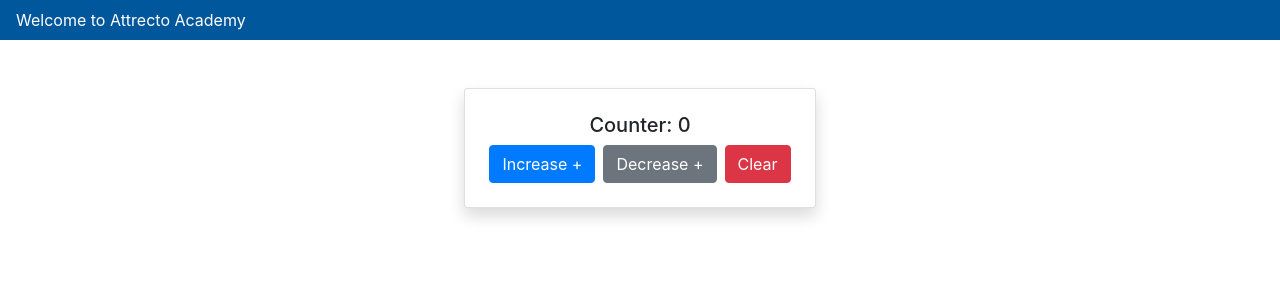
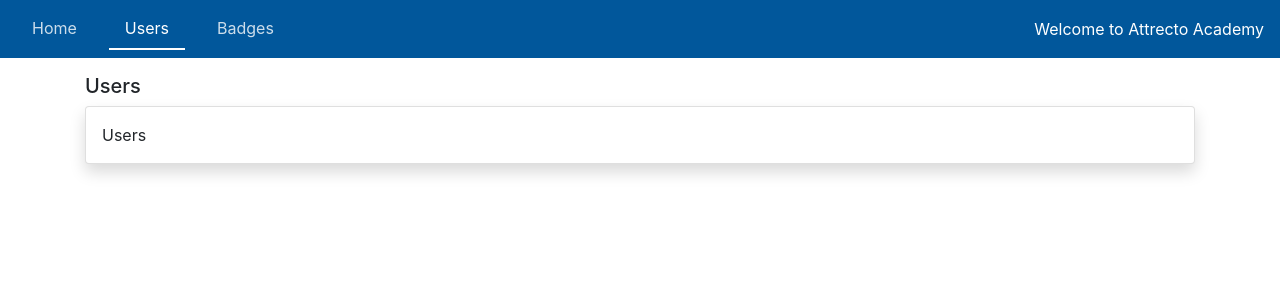
Before and after one commit to attrecto/Attrecto-Academy-JS-Frontend-2021, a React (Create React App) app: page /users in a window 1280 px wide. Shown: the top 300 px of the page. Built offline with nearby package versions, Linux system fonts and the light colour scheme.

Commit message:
Session 02

```diff
--- a/src/App.tsx
+++ b/src/App.tsx
@@ -1,57 +1,21 @@
 import React, { Component } from "react";
 import Navbar from "./components/navbar/Navbar";
+import { Switch, Route, Redirect } from "react-router";
+import Home from "./pages/Home/Home";
+import Users from "./pages/Users/Users";
+import Badges from "./pages/Badges/Badges";
 
-interface AppProps {}
-interface AppState {
-  counter: number;
-}
-
-class App extends Component<AppProps, AppState> {
-  readonly state: AppState = {
-    counter: 0,
-  };
-
-  setCounterValue = (increase: boolean) => {
-    this.setState((prevState) => {
-      const newValue = increase ? prevState.counter + 1 : prevState.counter - 1;
-      return { counter: newValue };
-    });
-  };
-
-  clearValue = () => {
-    this.setState({ counter: 0 });
-  };
-
+class App extends Component {
   render() {
     return (
       <div>
         <Navbar />
-        <div className="container d-flex justify-content-center">
-          <div className="card m-5 p-4 bg-white shadow text-center">
-            <h5>Counter: {this.state.counter}</h5>
-            <div className="d-flex">
-              <button
-                className="btn btn-primary"
-                onClick={() => {
-                  this.setCounterValue(true);
-                }}
-              >
-                Increase +
-              </button>
-              <button
-                className="btn btn-secondary mx-2"
-                onClick={() => {
-                  this.setCounterValue(false);
-                }}
-              >
-                Decrease +
-              </button>
-              <button className="btn btn-danger" onClick={this.clearValue}>
-                Clear
-              </button>
-            </div>
-          </div>
-        </div>
+        <Switch>
+          <Route path="/users" component={Users} />
+          <Route path="/badges" component={Badges} />
+          <Route path="/home" component={Home} />
+          <Redirect to="/home" />
+        </Switch>
       </div>
     );
   }
--- /dev/null
+++ b/src/components/navbar/Navbar.scss
@@ -0,0 +1,16 @@
+.nav-link {
+  color: white;
+  opacity: 0.8;
+  border-bottom: 2px solid transparent;
+  transition: 150ms ease-in border;
+
+  &:hover,
+  &.active {
+    opacity: 1;
+    color: white;
+  }
+
+  &.active {
+    border-bottom: 2px solid white;
+  }
+}
--- a/src/components/navbar/Navbar.tsx
+++ b/src/components/navbar/Navbar.tsx
@@ -1,11 +1,49 @@
 import React, { FC } from "react";
 import classNames from "classnames";
 import classes from "./Navbar.module.scss";
+import './Navbar.scss';
+import { NavLink } from "react-router-dom";
+
+interface RouteConfig {
+  link: string;
+  label: string;
+}
 
 const Navbar: FC = () => {
+  const routes: RouteConfig[] = [
+    {
+      link: "/home",
+      label: "Home",
+    },
+    {
+      link: "/users",
+      label: "Users",
+    },
+    {
+      link: "/badges",
+      label: "Badges",
+    },
+  ];
+
   return (
     <nav className={classNames("navbar", [classes.Navbar])}>
-      <div className="d-flex flex-grow-1">Welcome to Attrecto Academy</div>
+      <div className="d-flex align-items-center justify-content-between flex-grow-1">
+
+        <div className="d-flex">
+          {routes.map((route) => {
+            return (
+              <NavLink
+                key={route.link}
+                to={route.link}
+                className="nav-link mr-3"
+              >
+                {route.label}
+              </NavLink>
+            );
+          })}
+        </div>
+        Welcome to Attrecto Academy
+      </div>
     </nav>
   );
 };
--- /dev/null
+++ b/src/components/page/Page.tsx
@@ -0,0 +1,21 @@
+import React, { FC } from "react";
+import classNames from "classnames";
+
+interface PageProps {
+  title?: string;
+  noCard?: boolean;
+}
+
+const Page: FC<PageProps> = (props) => {
+  const { title, children, noCard } = props;
+  return (
+    <div className="container pt-3">
+      {title ? <h5>{title}</h5> : null}
+      <div className={classNames({ "card bg-white shadow p-3": !noCard })}>
+        {children}
+      </div>
+    </div>
+  );
+};
+
+export default Page;
--- /dev/null
+++ b/src/pages/Badges/Badges.tsx
@@ -0,0 +1,19 @@
+import React, { FC, useEffect, useState } from "react";
+import Page from "../../components/page/Page";
+import { BadgeModel } from "../../models/badge.model";
+import { badgeService } from "../../service/badges.service";
+
+const Badges: FC = () => {
+  const [badges, setBadges] = useState<BadgeModel[]>([]);
+
+  useEffect(() => {
+    const fetchBadges = async () => {
+      const response = await badgeService.getBadges();
+      setBadges(response);
+    };
+  }, []);
+
+  return <Page title="Badges">Badges</Page>;
+};
+
+export default Badges;
--- /dev/null
+++ b/src/pages/Home/Home.tsx
@@ -0,0 +1,59 @@
+import React, { Component } from "react";
+import Page from "../../components/page/Page";
+
+interface HomeProps {}
+interface HomeState {
+  counter: number;
+}
+
+class Home extends Component<HomeProps, HomeState> {
+  readonly state: HomeState = {
+    counter: 0,
+  };
+
+  setCounterValue = (increase: boolean) => {
+    this.setState((prevState) => {
+      const newValue = increase ? prevState.counter + 1 : prevState.counter - 1;
+      return { counter: newValue };
+    });
+  };
+
+  clearValue = () => {
+    this.setState({ counter: 0 });
+  };
+
+  render() {
+    return (
+      <Page title="Home" noCard>
+        <div className="d-flex justify-content-center">
+          <div className="card m-5 p-4 bg-white shadow text-center">
+            <h5>Counter: {this.state.counter}</h5>
+            <div className="d-flex">
+              <button
+                className="btn btn-primary"
+                onClick={() => {
+                  this.setCounterValue(true);
+                }}
+              >
+                Increase +
+              </button>
+              <button
+                className="btn btn-secondary mx-2"
+                onClick={() => {
+                  this.setCounterValue(false);
+                }}
+              >
+                Decrease +
+              </button>
+              <button className="btn btn-danger" onClick={this.clearValue}>
+                Clear
+              </button>
+            </div>
+          </div>
+        </div>
+      </Page>
+    );
+  }
+}
+
+export default Home;
--- /dev/null
+++ b/src/pages/Users/Users.tsx
@@ -0,0 +1,8 @@
+import React, { FC } from "react";
+import Page from "../../components/page/Page";
+
+const Users: FC = () => {
+  return <Page title="Users">Users</Page>;
+};
+
+export default Users;
--- /dev/null
+++ b/src/service/badges.service.tsx
@@ -0,0 +1,13 @@
+import request, { Methods } from "../util/request";
+import { BadgeModel } from "../models/badge.model";
+
+class BadgesService {
+  async getBadges() {
+    return request<BadgeModel[]>({
+      method: Methods.GET,
+      resource: "badges",
+    });
+  }
+}
+
+export const badgeService = new BadgesService();
```
Also changed, not shown: src/models/badge.model.ts (added, +7 -0 lines), src/components/navbar/Navbar.module.scss (line endings or trailing spaces).
